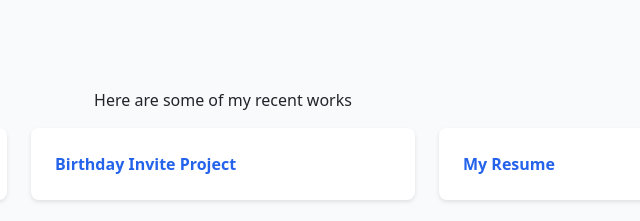
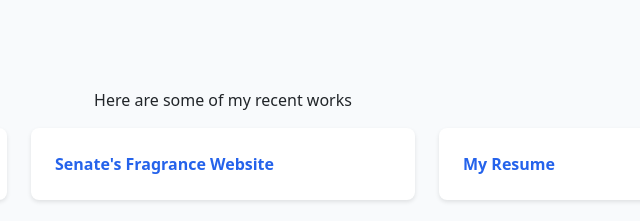
Before and after one commit to Umvr873/capstone2, a plain HTML site: page index.html in a window 1280 px wide. Shown: the part 1960-2181 px from the top of the page, 417-1057 px from the left. Drawn offline with nearby package versions, Linux system fonts and the light colour scheme.

Commit message:
Add files via upload

```diff
--- a/index.html
+++ b/index.html
@@ -74,7 +74,7 @@
           <a href="https://mycapstone-kuzij7gzrkdbpeavvnmbzx.streamlit.app/">Chest X-ray Classifier Project</a>
         </li>
         <li>
-          <a href="./BUFFDAY.html">Birthday Invite Project</a>
+          <a href="https://umvr873.github.io/senate-fragrance/">Senate's Fragrance Website</a>
         </li>
         <li>
           <a href="./projects/mycapstone/resume.html">My Resume</a>
```
